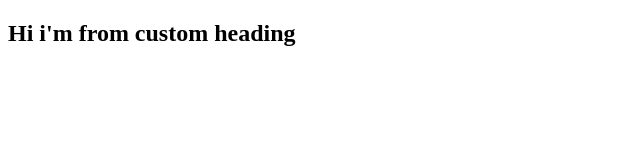
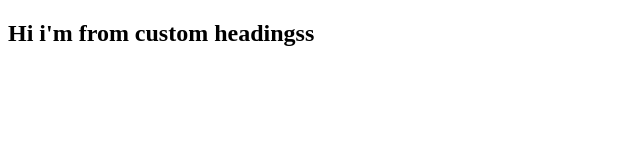
Before and after one commit to LoveSoni/Learn-React, a React (Vite) app in the folder 01vite_react_app/: page / in a window 1280 px wide. Shown: the top 160 px of the page, without its empty margins (0-640 px from the left). Built offline with nearby package versions, Linux system fonts and the light colour scheme.

Commit message:
calling jsx file from another file to main.jsx

```diff
--- /dev/null
+++ b/01vite_react_app/src/CallCustomHeading.jsx
@@ -0,0 +1,8 @@
+import GetMyCustomHeading from "./CustomHeading";
+
+
+function CallMyCustomHeadingMethod() {
+    return <GetMyCustomHeading />
+}
+
+export default CallMyCustomHeadingMethod
--- a/01vite_react_app/src/CustomHeading.jsx
+++ b/01vite_react_app/src/CustomHeading.jsx
@@ -1,7 +1,7 @@
 
 function GetMyCustomHeading() {
     return (
-        <h2>Hi i'm from custom heading</h2>
+        <h2>Hi i'm from custom headingss</h2>
     )
 }
 
--- a/01vite_react_app/src/main.jsx
+++ b/01vite_react_app/src/main.jsx
@@ -2,8 +2,10 @@ import React from 'react'
 import ReactDOM from 'react-dom/client'
 import App from './App.jsx'
 import GetMyCustomHeading from './CustomHeading.jsx'
+import CallMyCustomHeadingMethod from './CallCustomHeading.jsx'
 
 ReactDOM.createRoot(document.getElementById('root')).render(
   // <App />,
-  <GetMyCustomHeading />
+  // <GetMyCustomHeading />
+  <CallMyCustomHeadingMethod />
 )
```
